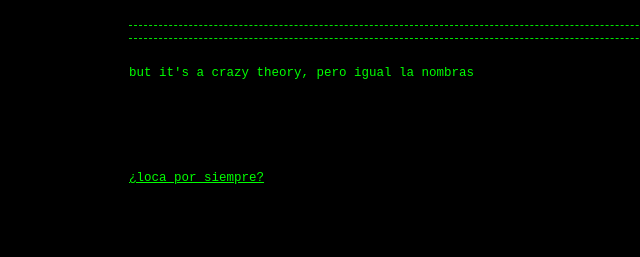
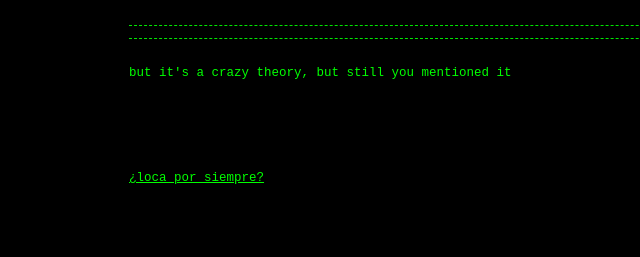
Before and after one commit to Guerrillaradio/watchtower, a Jekyll site: the page built from index.md, in a window 1280 px wide. Shown: the top 257 px of the page, without its empty margins (211-851 px from the left). Built offline with Jekyll 4.4.1, drawn with Linux system fonts in a browser that asks for light colours; our own code applies the rules of GitHub Pages for plain Markdown files.

Commit message:
Update index.md

```diff
--- a/index.md
+++ b/index.md
@@ -1,5 +1,5 @@
 
-<p>but it's a crazy theory, pero igual la nombras
+<p>but it's a crazy theory, but still you mentioned it
 
 <p>
 
```
